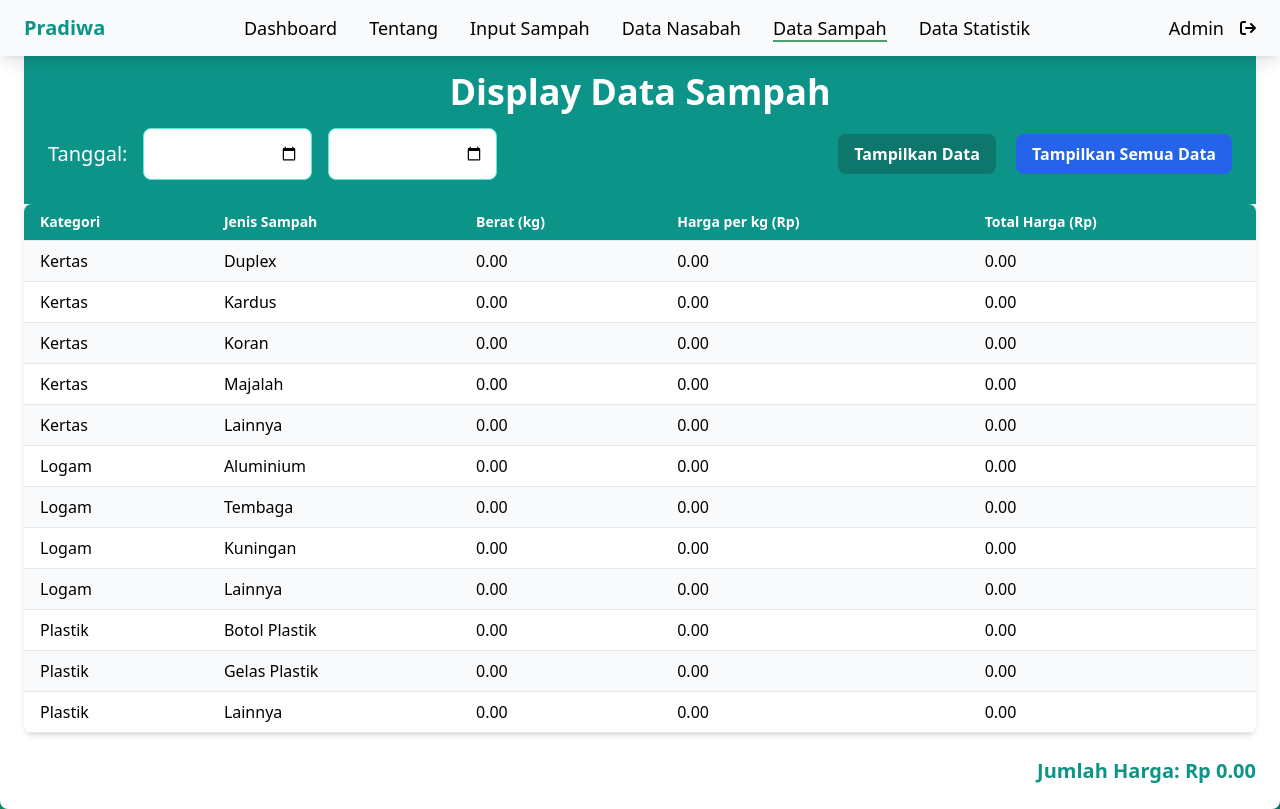
After one commit to yawwnann/Pradiwa-kelola-sampah, a PHP site: page /tampil_data_sampah.php in a window 1280 px wide. The commit adds this page. Run offline with PHP 8.4, Linux system fonts and the light colour scheme; data that the repository does not hold is empty; some libraries are stand-ins or nearby versions.

Commit message:
tampil data

```diff
--- a/navbar.php
+++ b/navbar.php
@@ -67,7 +67,7 @@
                     Sampah</a>
                 <a href="data_nasabah.php" id="data_nasabah" class="text-lg font-regular text-black nav-link">Data
                     Nasabah</a>
-                <a href="data_sampah.php" id="data_sampah" class="text-lg font-regular text-black nav-link">Data
+                <a href="tampil_data_sampah.php" id="data_sampah" class="text-lg font-regular text-black nav-link">Data
                     Sampah</a>
                 <a href="statistik.php" id="statistik" class="text-lg font-regular text-black nav-link">Data
                     Statistik</a>
--- /dev/null
+++ b/tampil_data_sampah.php
@@ -0,0 +1,123 @@
+<?php
+include('db.php');
+include('navbar.php');
+
+// Daftar jenis sampah berdasarkan kategori
+$jenis_sampah_kategori = [
+    "Kertas" => ['Duplex', 'Kardus', 'Koran', 'Majalah', 'Lainnya'],
+    "Logam" => ['Aluminium', 'Tembaga', 'Kuningan', 'Lainnya'],
+    "Plastik" => ['Botol Plastik', 'Gelas Plastik', 'Lainnya']
+];
+
+// Menangani filter tanggal
+$start_date = isset($_POST['start_date']) ? $_POST['start_date'] : '';
+$end_date = isset($_POST['end_date']) ? $_POST['end_date'] : '';
+
+// Query untuk mengambil data berdasarkan filter tanggal
+$query = "SELECT jenis_sampah, berat, harga, tanggal FROM sampah";
+if ($start_date && $end_date) {
+    $query .= " WHERE tanggal BETWEEN '$start_date' AND '$end_date'";
+} elseif (isset($_POST['reset'])) {
+    // Jika tombol "Tampilkan Semua Data" ditekan
+    // Tidak ada filter tanggal
+    $query = "SELECT jenis_sampah, berat, harga, tanggal FROM sampah";
+}
+
+$result = $conn->query($query);
+$data = [];
+$total_price = 0; // Variabel untuk menyimpan total harga
+
+while ($row = $result->fetch_assoc()) {
+    $data[$row['jenis_sampah']] = [
+        'berat' => $row['berat'],
+        'harga' => $row['harga'],
+        'tanggal' => $row['tanggal']
+    ];
+
+    // Hitung total harga untuk data yang sesuai dengan filter
+    $total_price += $row['berat'] * $row['harga'];  // Menghitung total harga setiap baris data
+}
+
+?>
+
+<div class="container mx-auto p-6 mt-6 bg-white shadow-xl rounded-lg">
+    <div class="bg-teal-600 p-6 rounded-t-lg text-white shadow-lg">
+        <h1 class="text-4xl font-bold text-center mb-4">Display Data Sampah</h1>
+
+        <div class="flex justify-between items-center">
+            <div class="flex items-center space-x-4">
+                <label for="tanggal" class="text-xl">Tanggal:</label>
+                <input type="date" id="start_date" name="start_date"
+                    class="p-3 border border-teal-300 rounded-lg focus:outline-none focus:ring-2 focus:ring-teal-500"
+                    value="<?php echo $start_date; ?>">
+                <input type="date" id="end_date" name="end_date"
+                    class="p-3 border border-teal-300 rounded-lg focus:outline-none focus:ring-2 focus:ring-teal-500"
+                    value="<?php echo $end_date; ?>">
+            </div>
+
+            <div class="space-x-4">
+                <form method="POST" class="inline-block">
+                    <button type="submit" name="filter"
+                        class="bg-teal-700 hover:bg-teal-800 text-white font-semibold py-2 px-4 rounded-lg">Tampilkan
+                        Data</button>
+                </form>
+                <form method="POST" class="inline-block">
+                    <button type="submit" name="reset"
+                        class="bg-blue-600 hover:bg-blue-700 text-white font-semibold py-2 px-4 rounded-lg">Tampilkan
+                        Semua Data</button>
+                </form>
+            </div>
+        </div>
+    </div>
+
+    <table class="min-w-full bg-white border-collapse shadow-md rounded-lg overflow-hidden">
+        <thead>
+            <tr class="bg-teal-600 text-white">
+                <th class="border-b px-4 py-2 text-left text-sm font-semibold">Kategori</th>
+                <th class="border-b px-4 py-2 text-left text-sm font-semibold">Jenis Sampah</th>
+                <th class="border-b px-4 py-2 text-left text-sm font-semibold">Berat (kg)</th>
+                <th class="border-b px-4 py-2 text-left text-sm font-semibold">Harga per kg (Rp)</th>
+                <th class="border-b px-4 py-2 text-left text-sm font-semibold">Total Harga (Rp)</th>
+            </tr>
+        </thead>
+        <tbody>
+            <?php
+            $row_class = 'bg-gray-50'; // Start with alternating row color
+
+            foreach ($jenis_sampah_kategori as $kategori => $jenis_sampah_list) {
+                foreach ($jenis_sampah_list as $jenis_sampah) {
+                    // Mengambil data berat dan harga untuk jenis sampah
+                    $berat = isset($data[$jenis_sampah]) ? $data[$jenis_sampah]['berat'] : 0;
+                    $harga = isset($data[$jenis_sampah]) ? $data[$jenis_sampah]['harga'] : 0;
+                    $total_harga = $berat * $harga;
+                    ?>
+                    <tr class="<?php echo $row_class; ?> hover:bg-teal-100">
+                        <td class="border-b px-4 py-2"><?php echo htmlspecialchars($kategori); ?></td>
+                        <td class="border-b px-4 py-2"><?php echo htmlspecialchars($jenis_sampah); ?></td>
+                        <td class="border-b px-4 py-2"><?php echo number_format($berat, 2); ?></td>
+                        <td class="border-b px-4 py-2"><?php echo number_format($harga, 2); ?></td>
+                        <td class="border-b px-4 py-2"><?php echo number_format($total_harga, 2); ?></td>
+                    </tr>
+                    <?php
+                    // Toggle row class for alternating colors
+                    $row_class = ($row_class === 'bg-gray-50') ? 'bg-white' : 'bg-gray-50';
+                }
+            }
+            ?>
+        </tbody>
+    </table>
+
+    <!-- Total Harga -->
+    <div class="mt-6 text-right">
+        <strong class="text-xl text-teal-600">Jumlah Harga: Rp
+            <?php
+            // Menampilkan total harga yang telah dihitung berdasarkan tanggal yang difilter
+            echo number_format($total_price, 2);
+            ?>
+        </strong>
+    </div>
+</div>
+
+<?php
+$conn->close();
+?>
```
Also changed, not shown: compenents/submit_sampah.php (+17 -2 lines), input_sampah.php (+27 -44 lines).
